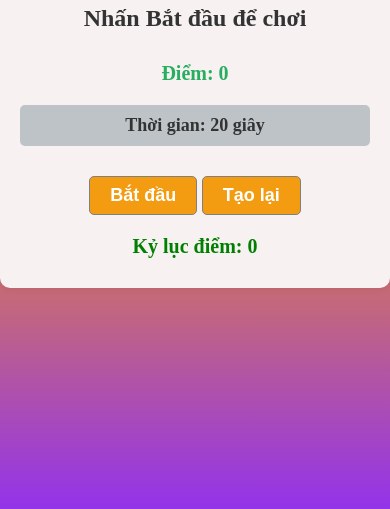
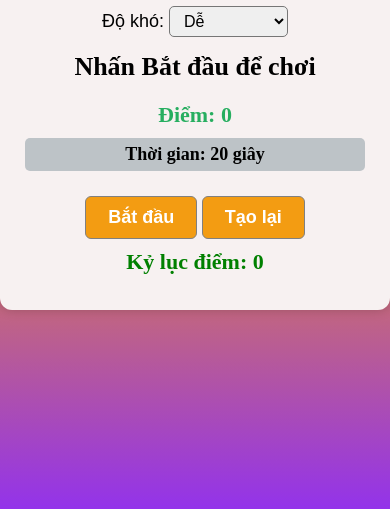
Before and after one commit to hoctap24/VMath, a plain HTML site: page index.html in a window 390 px wide. Shown: the part 335-844 px from the top of the page. Drawn offline with Linux system fonts and the light colour scheme.

Commit message:
Refactor CSS styles for improved layout and design

```diff
--- a/style.css
+++ b/style.css
@@ -1,70 +1,77 @@
 body {
-    font-family: 'Arial', sans-serif;
+  font-family: Arial, sans-serif;
+  margin: 0;
+  height: 100vh;
   display: flex;
+  justify-content: center;
   align-items: center;
-    justify-content: center;
-    height: 100vh;
-    margin: 0;
-    background:
-    linear-gradient(to bottom, #ef4444, #f59e0b, #9333ea);
-    color: #333;
+  background: linear-gradient(to bottom, #ef4444, #f59e0b, #9333ea);
 }
 
 .container {
+  background-color: #f7f1f1;
+  padding: 25px;
+  border-radius: 12px;
   text-align: center;
-    background-color: rgb(247, 241, 241);
-    padding: 20px;
-    border-radius: 10px;
-    box-shadow: 0 0 10px rgba(0, 0, 0, 0.1);
+  width: 350px;
+  box-shadow: 0 0 12px rgba(0, 0, 0, 0.2);
 }
 
 h1 {
-    font-size: 36px;
-    color: rgb(95, 90, 90);
-    font-family: 'Times New Roman', Times, serif;
+  font-family: "Times New Roman", serif;
+  color: #555;
+}
+
+.controls {
+  margin-bottom: 15px;
+  font-size: 18px;
+}
+
+select {
+  padding: 5px 10px;
+  font-size: 16px;
+  border-radius: 5px;
 }
 
 p {
-    font-size: 30px;
+  font-size: 26px;
+  font-weight: bold;
   margin: 10px 0;
-    font-weight: bold;
-    font-family: 'Times New Roman', Times, serif;
+  font-family: "Times New Roman", serif;
 }
 
 .options {
   display: flex;
   justify-content: center;
+  gap: 10px;
   margin-top: 10px;
-    font-family: 'Times New Roman', Times, serif;
 }
 
 .option {
-    margin: 0 10px;
-    padding: 10px 20px;
+  padding: 10px 18px;
+  font-size: 18px;
+  border-radius: 6px;
+  border: 1px solid gray;
+  background-color: #f1f112;
   cursor: pointer;
-    background-color: rgb(241, 241, 18);
-    color: black;
-    border: 1px solid gray;
-    border-radius: 5px;
-    font-size: 20px;
-    transition: background-color 0.3s ease;
+  transition: 0.3s;
 }
 
 .option:hover {
-    background-color: rgb(248, 248, 42);
+  background-color: #f8f82a;
 }
 
 button {
-    margin-top: 20px;
-    padding: 10px 25px;
+  margin-top: 15px;
+  padding: 10px 22px;
+  font-size: 18px;
+  font-weight: bold;
+  border-radius: 6px;
+  border: 1px solid gray;
   cursor: pointer;
   background-color: #f39c12;
-    color: #fff;
-    border: 1px solid gray;
-    border-radius: 5px;
-    font-weight: bold;
-    font-size: 20px;
-    transition: background-color 0.3s ease;
+  color: white;
+  transition: 0.3s;
 }
 
 button:hover {
@@ -72,85 +79,42 @@ button:hover {
 }
 
 .score {
-    margin-top: 20px;
-    font-weight: bold;
-    font-family: 'Times New Roman', Times, serif;
-    font-size: 24px;
+  font-size: 22px;
   color: #27ae60;
 }
 
 #timer {
-    margin-top: 20px;
-    font-size: 20px;
-    color: #333;
+  font-size: 18px;
   background-color: #bdc3c7;
-    padding: 10px 5px;
+  padding: 6px;
   border-radius: 5px;
-    font-weight: bold;
-    font-family: 'Times New Roman', Times, serif;
 }
 
 #highScore {
-    margin-top: 20px;
-    font-size: 25px;
-    font-weight: bold;
-    font-family: 'Times New Roman', Times, serif;
+  font-size: 22px;
   color: green;
 }
 
-#result {
-    margin-top: 20px;
-    font-size: 24px;
-    font-family: 'Times New Roman', Times, serif;
-    color: red;
-
+.correct {
+  color: green;
+  animation: pop 0.3s ease;
 }
 
 .incorrect {
   color: red;
 }
 
-.correct {
-    color: green;
+@keyframes pop {
+  0% {
+    transform: scale(0.9);
+  }
+  100% {
+    transform: scale(1);
+  }
 }
 
-/* Responsive Styles */
-@media only screen and (max-width: 600px) {
+@media (max-width: 600px) {
   .container {
     width: 90%;
   }
-
-    h1 {
-        font-size: 28px;
 }
-
-    p {
-        font-size: 24px;
-    }
-
-    .option {
-        font-size: 18px;
-        padding: 5px 12px;
-    }
-
-    button {
-        font-size: 18px;
-        padding: 8px 20px;
-    }
-
-    .score {
-        font-size: 20px;
-    }
-
-    #timer {
-        font-size: 18px;
-    }
-
-    #highScore {
-        font-size: 20px;
-    }
-
-    #result {
-        font-size: 20px;
-    }
-}
```
Lines whose indentation alone changed are shown as unchanged.
